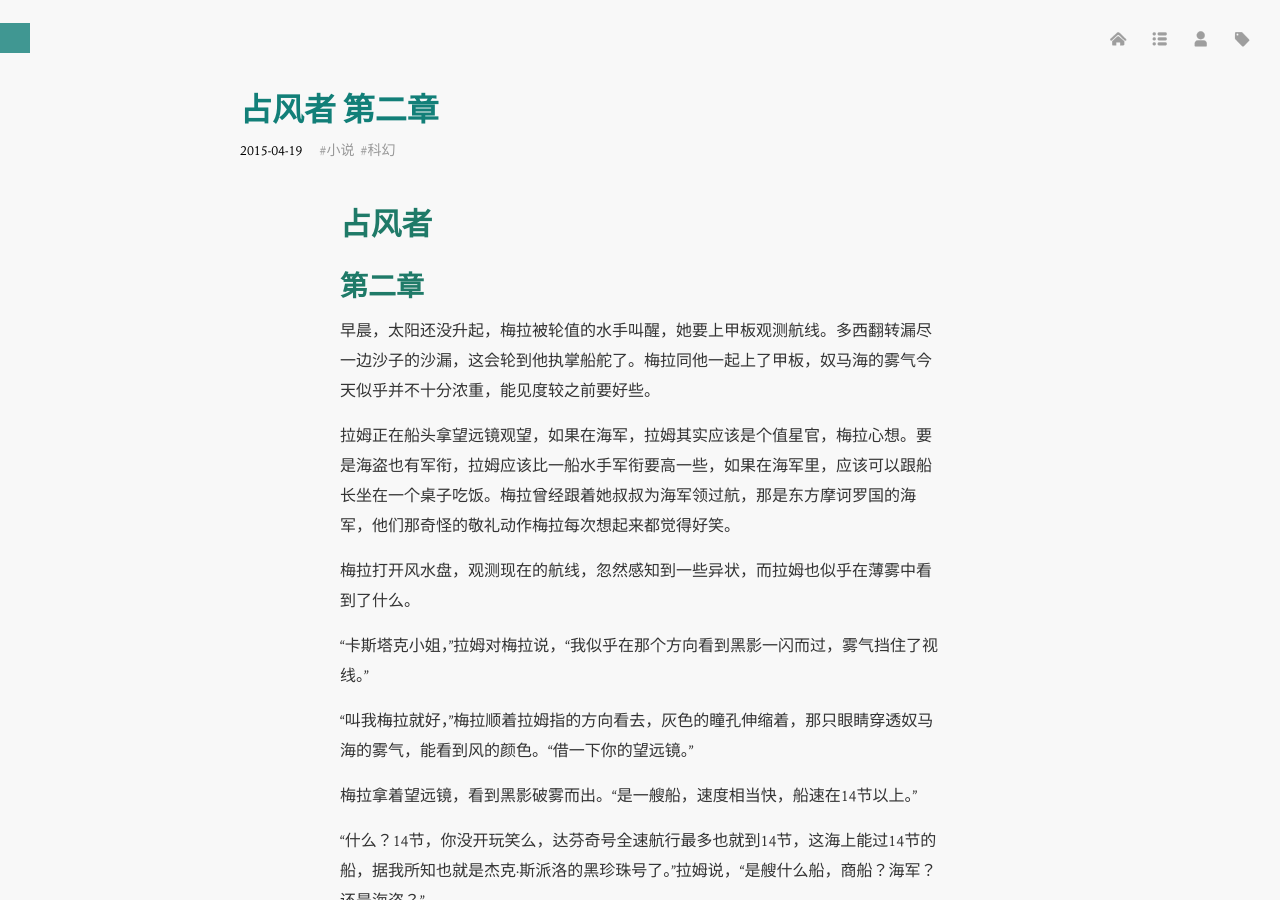
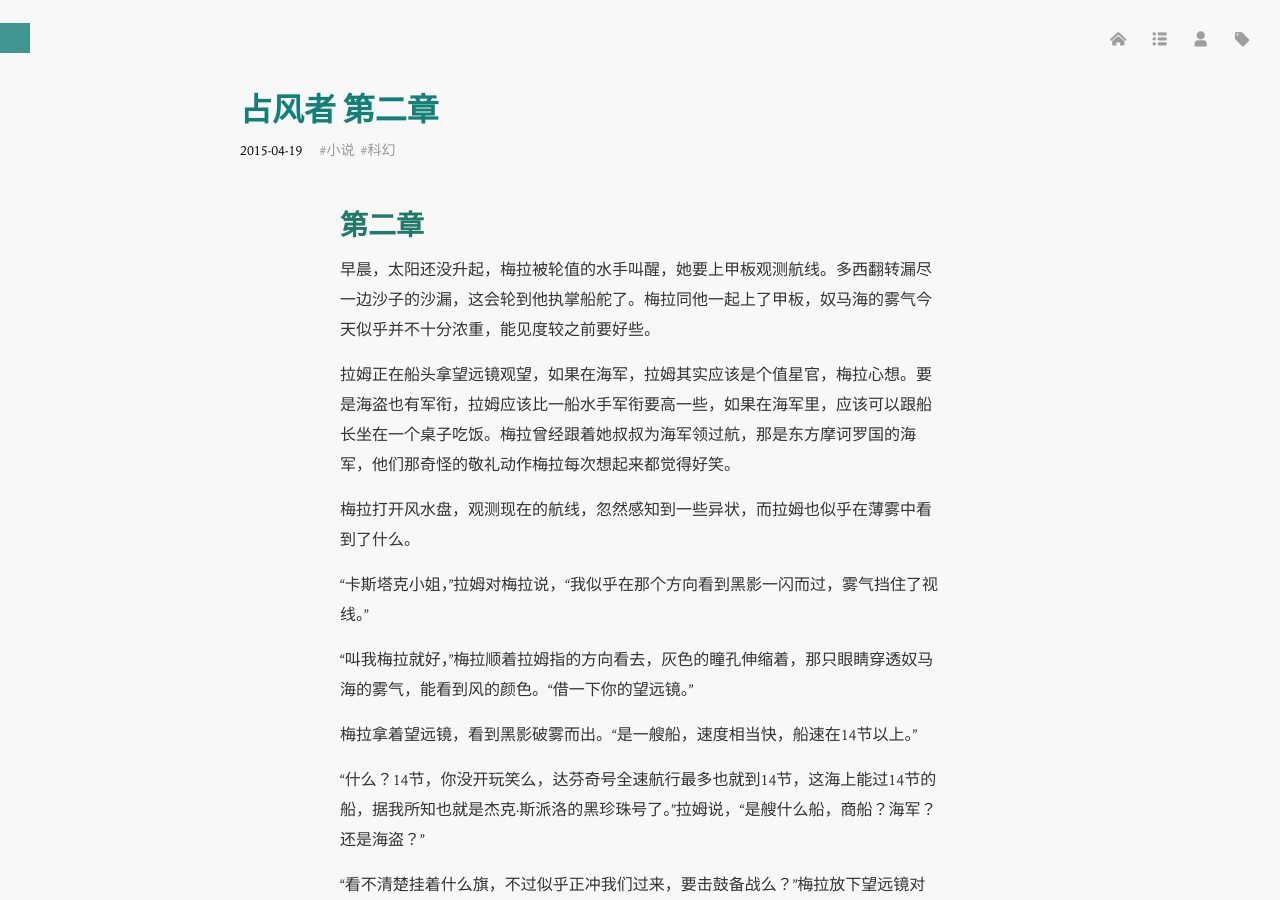
Before and after one commit to imisslovelove/cn, a Jekyll site: the page built from _posts/2015-04-19-占风者-第二章.md, in a window 1280 px wide and 900 px high. Built offline with Jekyll 4.4.1, drawn with Linux system fonts in a browser that asks for light colours; Markdown is read by kramdown in place of the engine named in the settings; comment, search, counter and statistics services are not loaded.

Commit message:
删除标题

```diff
--- a/_posts/2015-04-19-占风者-第二章.md
+++ b/_posts/2015-04-19-占风者-第二章.md
@@ -12,13 +12,7 @@ tags:
 ---
 
 
-占风者
-===================
 
-
-----------
-
-----------
 
 
 第二章
```
